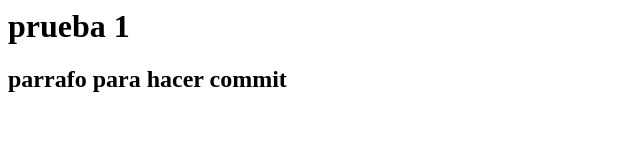
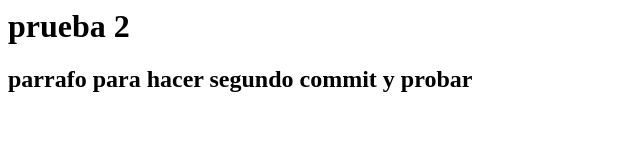
Before and after one commit to luis5190/pagina-web, a plain HTML site: page index.html in a window 1280 px wide. Shown: the whole page, without its empty margins (0-640 px from the left). Drawn offline with Linux system fonts and the light colour scheme.

Commit message:
Update index.html
segundo commit de prueba

```diff
--- a/index.html
+++ b/index.html
@@ -4,9 +4,9 @@
     </head>
 
     <body>
-        <h1>prueba 1</h1>
+        <h1>prueba 2</h1>
 
-        <h2>parrafo para hacer commit</h2>
+        <h2>parrafo para hacer segundo commit y probar</h2>
 
     </body>
 
```
